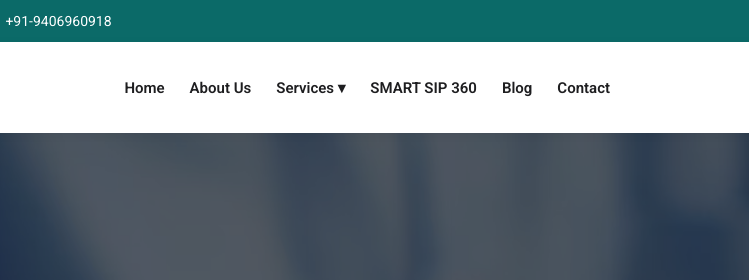
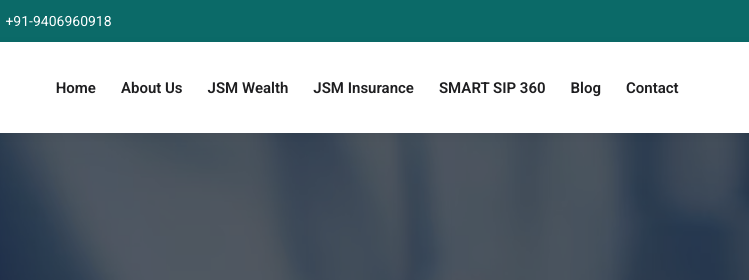
Before and after one commit to khushiDev-tech/JSM-Health-Wealth, a plain HTML site: page index.html in a window 1280 px wide. Shown: the top 280 px of the page, 245-994 px from the left. Drawn offline with nearby package versions, Linux system fonts and the light colour scheme.

Commit message:
Update index.html

```diff
--- a/index.html
+++ b/index.html
@@ -70,13 +70,15 @@
         <li><a href="#finance-section">About Us</a></li>
 
         <!-- Services Dropdown -->
-        <li class="dropdown">
+        <!-- <li class="dropdown">
           <a href="#">Services <span class="arrow">▾</span></a>
           <ul class="custom-dropdown">
             <li><a href="#finance-section">Life Insurance</a></li>
             <li><a href="#finance-section">Car Insurance</a></li>
           </ul>
-        </li>
+        </li> -->
+        <li><a href="">JSM Wealth</a></li>
+<li><a href="">JSM Insurance</a></li>
 
         <li><a href="">SMART SIP 360</a></li>
         <li><a href="#finance-section">Blog</a></li>
```
